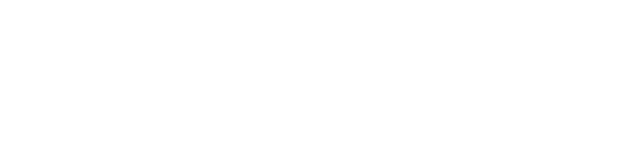
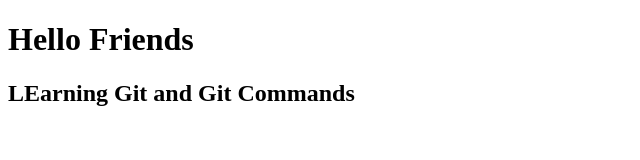
Before and after one commit to RishiSelf/gitLearningDemoRepo, a plain HTML site: page project01/index.html in a window 1280 px wide. Shown: the whole page, without its empty margins (0-640 px from the left). Drawn offline with Linux system fonts and the light colour scheme.

Commit message:
update HTML code in index.html file

```diff
--- a/project01/index.html
+++ b/project01/index.html
@@ -8,6 +8,8 @@
     </head>
     <body>
         <main class="page-container">
+            <h1>Hello Friends</h1>
+            <h2>LEarning Git and Git Commands</h2>
         </main>
     </body>
 </html>
```
